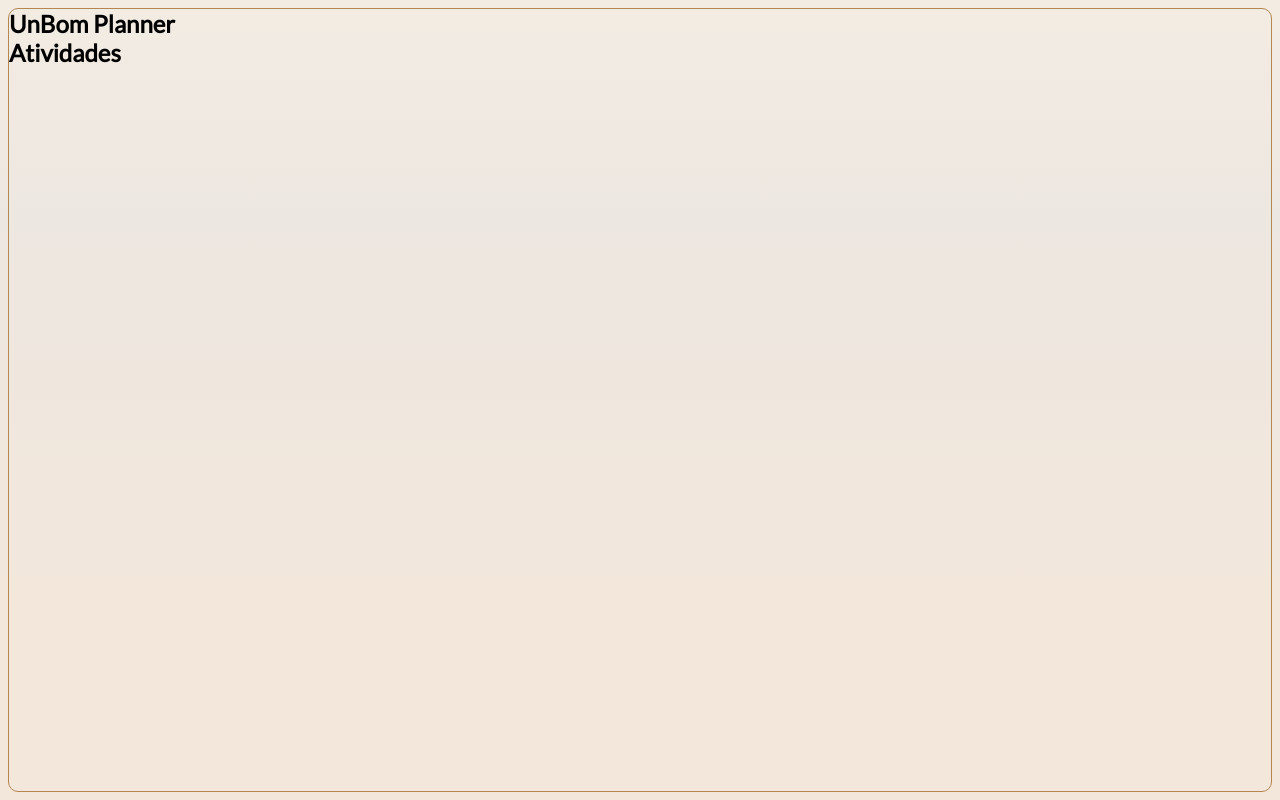
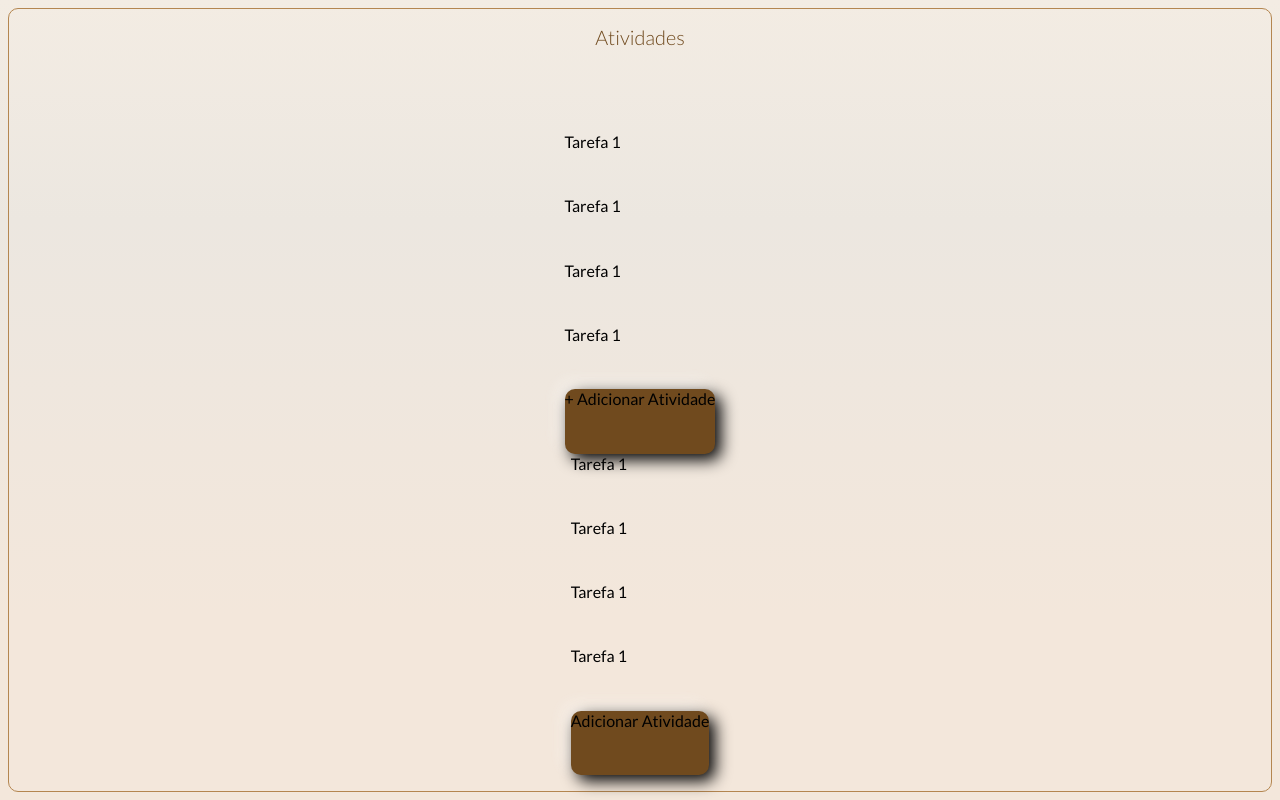
Before and after one commit to GuiCoelhoDev/UnBomPlanner, a React (Create React App) app: page /activities in a window 1280 px wide. Built offline with nearby package versions, Linux system fonts and the light colour scheme.

Commit message:
Rabiscos

```diff
--- a/src/pages/Activities/index.js
+++ b/src/pages/Activities/index.js
@@ -1,13 +1,45 @@
 import React from "react";
 
-import { Container } from "./styles";
+
+import { Container, RectangularButton, Box } from "./styles";
+import Theme from "../../assets/styles/ColorsProvider"
+
+
+
 
 const Activities = () => {
   return (
-    <Container>
-      <h1>UnBom Planner</h1>
-      <h1>Atividades</h1>
-    </Container>
+    <Theme>
+
+      <Container>
+        <nav >
+          <p className="subtitle">Atividades</p>
+        </nav>
+
+
+        <Box className="atividades-container">
+          {/* Atividade 1 */}
+
+          {/* Atividade 2 */}
+          <p> Tarefa 1</p>
+          <p> Tarefa 1</p>
+          <p> Tarefa 1</p>
+          <p> Tarefa 1</p>
+          <RectangularButton>+ Adicionar Atividade</RectangularButton>
+        </Box>
+        <Box className="atividades-container">
+          {/* Atividade 1 */}
+          {/* Atividade 2 */}
+          <p> Tarefa 1</p>
+          <p> Tarefa 1</p>
+          <p> Tarefa 1</p>
+          <p> Tarefa 1</p>
+          <RectangularButton>Adicionar Atividade</RectangularButton>
+        </Box>
+
+      </Container>
+    </Theme>
+
   );
 };
 
--- a/src/pages/Activities/styles.js
+++ b/src/pages/Activities/styles.js
@@ -1,3 +1,43 @@
 import styled from "styled-components";
+import { Link } from "react-router-dom";
+import ColorsProvider from "../../assets/styles/ColorsProvider"
 
-export const Container = styled.section``;
+export const Container = styled.section`
+  padding: 1rem;
+  display: grid;
+  grid-template-rows: 1fr 3fr 3fr;
+  justify-items: center;
+
+  .atividades-container {
+    display: grid;
+
+  }
+
+`;
+
+export const Box = styled.article`
+
+ border-radius: 10px;
+
+`;
+
+export const RectangularButton = styled(Link)`
+  width: 100%;
+  height: 100%;
+  border-radius: 10px;
+
+  background-color: ${props => props.theme.darkBrown};
+
+  box-shadow: 6px 6px 16px ,
+    -6px -6px 16px rgba(255, 254, 252, 0.56);
+
+
+    &.disabled {
+    opacity: 0.7;
+  }
+
+  &:not(.disabled):active {
+    box-shadow: 4px 4px 5px rgba(200, 162, 124, 0.32),
+      -4px -4px 5px rgba(255, 254, 252, 0.56);
+  }
+`;
--- a/src/pages/Home/index.js
+++ b/src/pages/Home/index.js
@@ -11,7 +11,7 @@ import LongButton from "../../components/LongButton";
 const Home = () => {
 
   return (
-    <Container className="home">
+    <Container>
       <Logo className="logo" />
       <article className="buttons-container">
         <SquareButton className="disabled" to="/">
```
